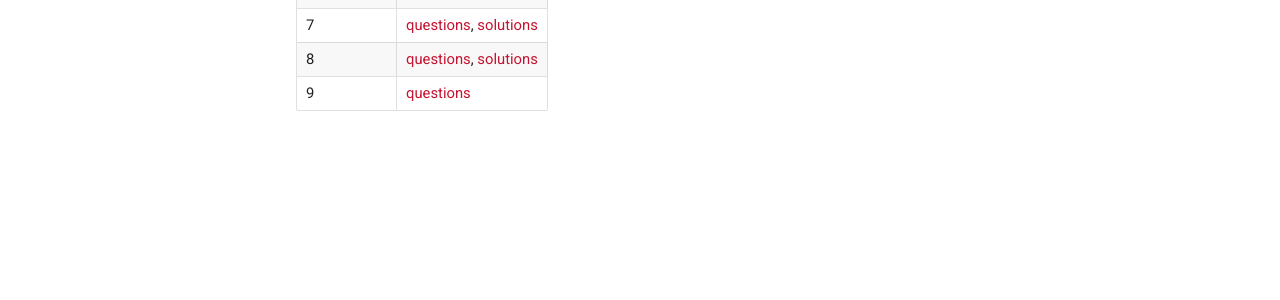
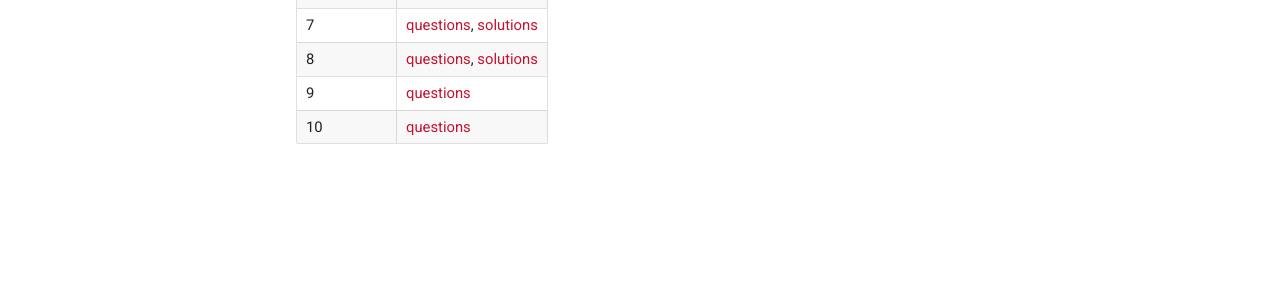
Before and after one commit to cmu-optimal-control/cmu-optimal-control.github.io, an MkDocs documentation site: the page built from docs/quizzes.md, in a window 1280 px wide. Shown: the part 456-756 px from the top of the page. Built offline with MkDocs 1.6.1 and Material for MkDocs 9.7.7, drawn with Linux system fonts in a browser that asks for light colours.

Commit message:
add week 10 quiz

```diff
--- a/docs/quizzes.md
+++ b/docs/quizzes.md
@@ -12,7 +12,7 @@
 |7| [questions](quizzes/week7.pdf), [solutions](https://github.com/Optimal-Control-16-745/quiz_solutions/blob/main/week_07_quiz_solutions.pdf) |
 |8| [questions](quizzes/week8.pdf), [solutions](https://github.com/Optimal-Control-16-745/quiz_solutions/blob/main/week_08_quiz_solutions.pdf) |
 |9| [questions](quizzes/week9.pdf) |
-
+|10| [questions](quizzes/week10.pdf) |
 
 
 
```
Also changed, not shown: 1 other file.
